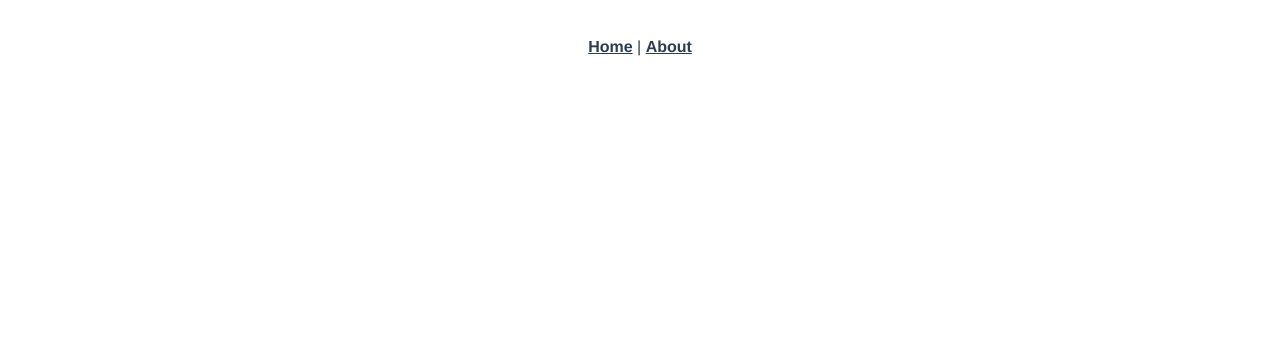
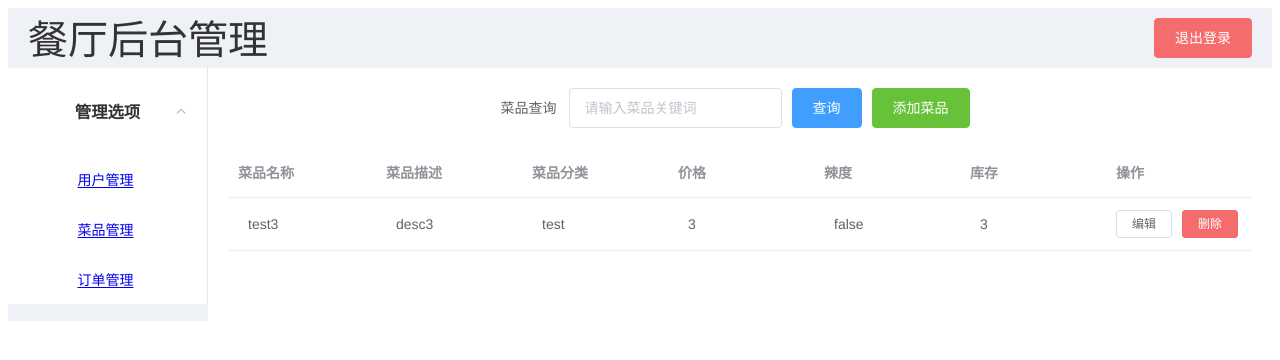
Before and after one commit to hx250000/restaurant_admin_frontend, a Vue app: page /#/dish in a window 1280 px wide. Shown: the top 360 px of the page. Built offline with nearby package versions, Linux system fonts and the light colour scheme; no server answers.

Commit message:
完成DishView相关界面

```diff
--- a/package.json
+++ b/package.json
@@ -9,6 +9,7 @@
   },
   "dependencies": {
     "core-js": "^3.8.3",
+    "element-ui": "^2.15.14",
     "vue": "^2.6.14",
     "vue-router": "^3.5.1"
   },
--- a/src/App.vue
+++ b/src/App.vue
@@ -1,10 +1,10 @@
 <template>
   <div id="app">
-    <nav>
+    <!-- <nav>
       <router-link to="/">Home</router-link> |
       <router-link to="/about">About</router-link>
-    </nav>
-    <router-view/>
+    </nav> -->
+    <router-view></router-view>
   </div>
 </template>
 
--- a/src/router/index.js
+++ b/src/router/index.js
@@ -1,22 +1,30 @@
 import Vue from 'vue'
 import VueRouter from 'vue-router'
-import HomeView from '../views/HomeView.vue'
+//import HomeView from '../views/HomeView.vue'
 
 Vue.use(VueRouter)
 
 const routes = [
   {
     path: '/',
-    name: 'home',
-    component: HomeView
+    redirect: '/login'
   },
   {
-    path: '/about',
-    name: 'about',
-    // route level code-splitting
-    // this generates a separate chunk (about.[hash].js) for this route
-    // which is lazy-loaded when the route is visited.
-    component: () => import(/* webpackChunkName: "about" */ '../views/AboutView.vue')
+    path:'/user',
+    name:'user',
+    component:()=>import('../views/elem/UserView.vue')//,
+    //meta:{requireAuth:true}
+  },
+  {
+    path:'/dish',
+    name:'dish',
+    component:()=>import('../views/elem/DishView.vue')//,
+    //meta:{requireAuth:true}
+  },
+  {
+    path:'/login',
+    name:'login',
+    component: () => import('../views/elem/LoginView.vue')
   }
 ]
 
--- a/src/views/elem/DishView.vue
+++ b/src/views/elem/DishView.vue
@@ -1,13 +1,14 @@
 <template>
   <el-container>
     <!--<el-header>Header</el-header>-->
-    <el-header style="font-size: 40px; background-color: rgb(238, 241, 246)">
-      XX餐厅后台管理
+    <!-- <el-header style="font-size: 40px; background-color: rgb(238, 241, 246)"> -->
+    <el-header class="header">
+      餐厅后台管理
       <el-button style="float: right; margin-top: 10px;" type="danger" @click="logout">退出登录</el-button>
     </el-header>
     <el-container>
       <!--<el-aside width="200px">Aside</el-aside>-->
-      <el-aside width="200px" style="background-color: rgb(238, 241, 246)">
+      <el-aside width="200px" class="sidemenu">
         <el-menu :default-openeds="['1']">
           <el-submenu index="1">
             <template slot="title">
@@ -45,43 +46,39 @@
           </el-form-item>
         </el-form>
         <!--中间的table-->
-        <el-table :data="tableData" style="width: 80%">
-          <!-- <el-table-column label="序号" width="50">
-            <template slot-scope="scope">
-              <span style="margin-left: 10px">{{ scope.row.id }}</span>
-            </template>
-          </el-table-column> -->
-          <el-table-column label="菜品名称" width="275">
+        <el-table :data="tableData" style="height: 100%">
+
+          <el-table-column label="菜品名称" >
             <template slot-scope="scope">
               <span style="margin-left: 10px">{{ scope.row.dishname }}</span>
             </template>
           </el-table-column>
 
-          <el-table-column label="菜品描述" width="350">
+          <el-table-column label="菜品描述" >
             <template slot-scope="scope">
               <span style="margin-left: 10px">{{ scope.row.description }}</span>
             </template>
           </el-table-column>
 
-          <el-table-column label="菜品分类" width="350">
+          <el-table-column label="菜品分类" >
             <template slot-scope="scope">
               <span style="margin-left: 10px">{{ scope.row.category }}</span>
             </template>
           </el-table-column>
 
-          <el-table-column label="价格" width="125">
+          <el-table-column label="价格" >
             <template slot-scope="scope">
               <span style="margin-left: 10px">{{ scope.row.price }}</span>
             </template>
           </el-table-column>
 
-          <!-- <el-table-column label="辣度" width="125">
+          <el-table-column label="辣度" >
             <template slot-scope="scope">
-              <span style="margin-left: 10px">{{ scope.row.isSpicy }}</span>
+              <span style="margin-left: 10px">{{ scope.row.isspicy }}</span>
             </template>
-          </el-table-column> -->
+          </el-table-column>
 
-          <el-table-column label="库存" width="125">
+          <el-table-column label="库存" >
             <template slot-scope="scope">
               <span style="margin-left: 10px">{{ scope.row.stock }}</span>
             </template>
@@ -99,46 +96,59 @@
         <el-pagination background layout="prev, pager, next" :page-size="pageSize" :total="total"
           :current_page="currentPage" @current-change="handlePageChange">
         </el-pagination>
-        <!--弹出添加用户对话框-->
+        <!--弹出添加菜品对话框-->
         <el-dialog title="添加新菜品" :visible.sync="dialogFormVisible">
           <el-form :model="form">
             <el-form-item label="菜品名称" :label-width="formLabelWidth">
-              <el-input v-model="form.question" autocomplete="off"></el-input>
+              <el-input v-model="form.dishname" autocomplete="off"></el-input>
             </el-form-item>
             <el-form-item label="菜品描述" :label-width="formLabelWidth">
-              <el-input v-model="form.optiona" autocomplete="off"></el-input>
+              <el-input v-model="form.description" autocomplete="off"></el-input>
             </el-form-item>
             <el-form-item label="菜品价格" :label-width="formLabelWidth">
-              <el-input v-model="form.optionb" autocomplete="off"></el-input>
+              <el-input v-model="form.price" autocomplete="off"></el-input>
             </el-form-item>
             <el-form-item label="库存数量" :label-width="formLabelWidth">
-              <el-input v-model="form.optionc" autocomplete="off"></el-input>
+              <el-input v-model="form.stock" autocomplete="off"></el-input>
             </el-form-item>
+            <el-form-item label="菜品分类" :label-width="formLabelWidth">
+              <el-input v-model="form.category" autocomplete="off"></el-input>
+            </el-form-item>
+            <el-form-item label="菜品辣度" :label-width="formLabelWidth">
+              <el-checkbox v-model="form.isspicy" autocomplete="off">辣</el-checkbox>
+            </el-form-item>
+
           </el-form>
           <div slot="footer" class="dialog-footer">
             <el-button @click="dialogFormVisible = false">取 消</el-button>
-            <el-button type="primary" @click="onSubmitNewQuestion">确 定</el-button>
+            <el-button type="primary" @click="onSubmitNewDish">确 定</el-button>
           </div>
         </el-dialog>
         <!--弹出修改题目对话框-->
-        <el-dialog title="编辑题目" :visible.sync="isEdit">
-          <el-form :model="form">
+        <el-dialog title="编辑菜品" :visible.sync="isEdit">
+          <el-form :model="formUpdate">
             <el-form-item label="菜品名称" :label-width="formLabelWidth">
-              <el-input v-model="form.question" autocomplete="off"></el-input>
+              <el-input v-model="formUpdate.dishname" autocomplete="off"></el-input>
             </el-form-item>
             <el-form-item label="菜品描述" :label-width="formLabelWidth">
-              <el-input v-model="form.optiona" autocomplete="off"></el-input>
+              <el-input v-model="formUpdate.description" autocomplete="off"></el-input>
             </el-form-item>
             <el-form-item label="菜品价格" :label-width="formLabelWidth">
-              <el-input v-model="form.optionb" autocomplete="off"></el-input>
+              <el-input v-model="formUpdate.price" autocomplete="off"></el-input>
             </el-form-item>
             <el-form-item label="库存数量" :label-width="formLabelWidth">
-              <el-input v-model="form.optionc" autocomplete="off"></el-input>
+              <el-input v-model="formUpdate.stock" autocomplete="off"></el-input>
+            </el-form-item>
+            <el-form-item label="菜品分类" :label-width="formLabelWidth">
+              <el-input v-model="formUpdate.category" autocomplete="off"></el-input>
+            </el-form-item>
+            <el-form-item label="菜品辣度" :label-width="formLabelWidth">
+              <el-checkbox v-model="formUpdate.isspicy" autocomplete="off">辣</el-checkbox>
             </el-form-item>
           </el-form>
           <div slot="footer" class="dialog-footer">
             <el-button @click="isEdit = false">取 消</el-button>
-            <el-button type="primary" @click="onUpdateQuestion">确 定</el-button>
+            <el-button type="primary" @click="onUpdateDish">确 定</el-button>
           </div>
         </el-dialog>
       </el-main>
@@ -160,41 +170,33 @@ export default {
       total: 0,    // 总条数
 
       form: {
-        question: '',
-        optiona: '',
-        optionb: '',
-        optionc: '',
-        optiond: '',
-        answer: ''
+        dishname: '',
+        description: '',
+        price: 0.0,
+        stock: 0,
+        category: '',
+        isspicy: false
       },
       formUpdate: {
         id: '',
-        question: '',
-        optiona: '',
-        optionb: '',
-        optionc: '',
-        optiond: '',
-        answer: ''
+        dishname: '',
+        description: '',
+        price: 0.0,
+        stock: 0,
+        category: '',
+        isspicy: false
       },
       formInline: {
         keyword: ''
       },
       tableData: [{
-        id: "1",
-        question: "法国首都是哪个城市？",
-        options: "巴黎;伦敦;纽约;东京",
-        answer: "巴黎"
-
-      }, {
-        id: "2",
-        question: "法国首都是哪里？",
-        options: "巴黎;伦敦;纽约;东京",
-        answer: "巴黎"
-      }, {
         id: "3",
-        question: "法国首都是哪里？",
-        options: "巴黎;伦敦;纽约;东京",
-        answer: "巴黎"
+        dishname: 'test3',
+        description: 'desc3',
+        price: 3.0,
+        stock: 3,
+        category: 'test',
+        isspicy: false
       }]
     }
   },
@@ -217,7 +219,7 @@ export default {
         return;
       }
       axios
-        .get(`/findquestion?keyword=${this.formInline.keyword}`)
+        .get(`http://localhost:8082/api/dishes/search?keyword=${this.formInline.keyword}`)
         .then((response) => {
           this.tableData = response.data.data;
           console.log("Search results:", response.data);
@@ -241,18 +243,18 @@ export default {
       this.isEdit = true;
       this.formUpdate = {
         id: row.id,
-        question: row.questionText,
-        optiona: row.options[0],
-        optionb: row.options[1],
-        optionc: row.options[2],
-        optiond: row.options[3],
-        answer: row.answer
+        dishname: row.dishname,
+        description: row.description,
+        price: row.price,
+        stock: row.stock,
+        category: row.category,
+        isspicy: false
       };
     },
     handleDelete(index, row) {
       console.log(index, row);
       const id = row.id; // 获取当前条目的 id
-      this.$confirm("此操作将永久删除该题目, 是否继续?", "提示", {
+      this.$confirm("此操作将删除该菜品, 是否继续?", "提示", {
         confirmButtonText: "确定",
         cancelButtonText: "取消",
         type: "warning",
@@ -267,10 +269,10 @@ export default {
               this.handlePageChange(this.currentPage);
             })
             .catch((error) => {
-              console.error("Error deleting question:", error);
+              console.error("Error deleting dish:", error);
               this.$message({
                 type: "error",
-                message: error.response.data.message || "删除题目失败，请稍后重试!",
+                message: error.response.data.message || "删除失败，请稍后重试!",
               });
             });
         })
@@ -290,41 +292,41 @@ export default {
           this.total = response.data.data.total;
         })
         .catch((error) => {
-          console.error("Error fetching questions:", error);
+          console.error("Error fetching dishes:", error);
         });
     },
-    onSubmitNewQuestion() {
+    onSubmitNewDish() {
 
-      console.log("Submitting question:", this.form);
+      console.log("Submitting dish:", this.form);
       axios
         .post("/addquestion", this.form)
         .then((response) => {
           this.$message({
             type: "success",
-            message: "题目添加成功!",
+            message: "菜品添加成功!",
           });
-          console.log("Question added successfully:", response.data);
+          console.log("Dish added successfully:", response.data);
           this.dialogFormVisible = false;
           this.handlePageChange(this.currentPage);
         })
         .catch((error) => {
-          console.error("Error adding question:", error);
+          console.error("Error adding dish:", error);
           this.$message({
             type: "error",
-            message: error.response.data.message || "题目添加失败，请稍后重试!",
+            message: error.response.data.message || "菜品添加失败，请稍后重试!",
           });
         });
 
     },
-    onUpdateQuestion() {
-      console.log("Updating question:", this.formUpdate);
+    onUpdateDish() {
+      console.log("Updating dish:", this.formUpdate);
       axios
         .post("/updatequestion", this.formUpdate)
         .then((response) => {
-          console.log("Question updated successfully:", response.data);
+          console.log("Dish updated successfully:", response.data);
           this.$message({
             type: "success",
-            message: "题目更新成功!",
+            message: "菜品更新成功!",
           });
           this.dialogFormVisible = false;
           this.isEdit = false;
@@ -333,39 +335,59 @@ export default {
         .catch((error) => {
           this.$message({
             type: "error",
-            message: error.response.data.message || "题目更新失败，请稍后重试!",
+            message: error.response.data.message || "菜品更新失败，请稍后重试!",
           });
-          console.error("Error updating question:", error);
+          console.error("Error updating dish:", error);
         });
     },
+    getAll(){
+      console.log("axios.get(`http://localhost:8082/api/dishes/all`)");
+      axios
+        .get(`http://localhost:8082/api/dishes/all`)
+        .then((response) => {
+          this.tableData = response.data.data;
+          console.log("response:\n",response);
+          //this.total = response.data.data.total;
+        })
+        .catch((error) => {
+          console.error("Error fetching dishes:", error);
+        });
+    }
   },
 
 
   mounted() {
-    this.handlePageChange(1);
+    //this.handlePageChange(1);
+    console.log("mounted");
+    this.getAll();
   }
 }
 </script>
 
 <style>
-/*.el-header, .el-footer {
-    background-color: #B3C0D1;
-    color: #333;
-    text-align: center;
-    line-height: 60px;
+  :root {
+    --primary: #ff7e5f;
+    --primary-dark: #eb5e41;
+    --primary-light: #ffb199;
+    --secondary: #0ba360;
+    --text-dark: #333333;
+    --text-light: #f8f9fa;
+    --background: rgb(238,241,246);
+    --background-light: #f8f9fa;
+    --card-bg: #ffffff;
+    --border-radius: 8px;
+    --shadow: 0 2px 4px rgba(0, 0, 0, 0.1);
+    --transition: all 0.3s ease;
+    --title: rgb(238, 241, 246);
+}
+  .header{
+    font-size: 40px;
+    background-color: var(--background);
+    color: var(--text-dark);
+    text-align: left;
+  }
+  .sidemenu{
+    background-color: var(--background)
   }
 
-  .el-aside {
-    background-color: #D3DCE6;
-    color: #333;
-    text-align: center;
-    line-height: 200px;
-  }
-
-  .el-main {
-    background-color: #E9EEF3;
-    color: #333;
-    text-align: center;
-    line-height: 160px;
-  }*/
 </style>
--- a/src/views/elem/UserView.vue
+++ b/src/views/elem/UserView.vue
@@ -2,7 +2,7 @@
   <el-container>
     <!--<el-header>Header</el-header>-->
     <el-header style="font-size: 40px; background-color: rgb(238, 241, 246)">
-      Quiz后台管理
+      XX餐厅后台管理
       <el-button style="float: right; margin-top: 10px;" type="danger" @click="logout">退出登录</el-button>
     </el-header>
     <el-container>
@@ -20,6 +20,9 @@
               </el-menu-item>
               <el-menu-item index="1-2">
                 <router-link to="/question">题目管理</router-link>
+              </el-menu-item>
+              <el-menu-item index="1-3">
+                <router-link to="/question">订单管理</router-link>
               </el-menu-item>
             </el-menu-item-group>
 
```
Also changed, not shown: src/main.js (+7 -0 lines), 1 other file (tests, documents, lock files or other folders).
